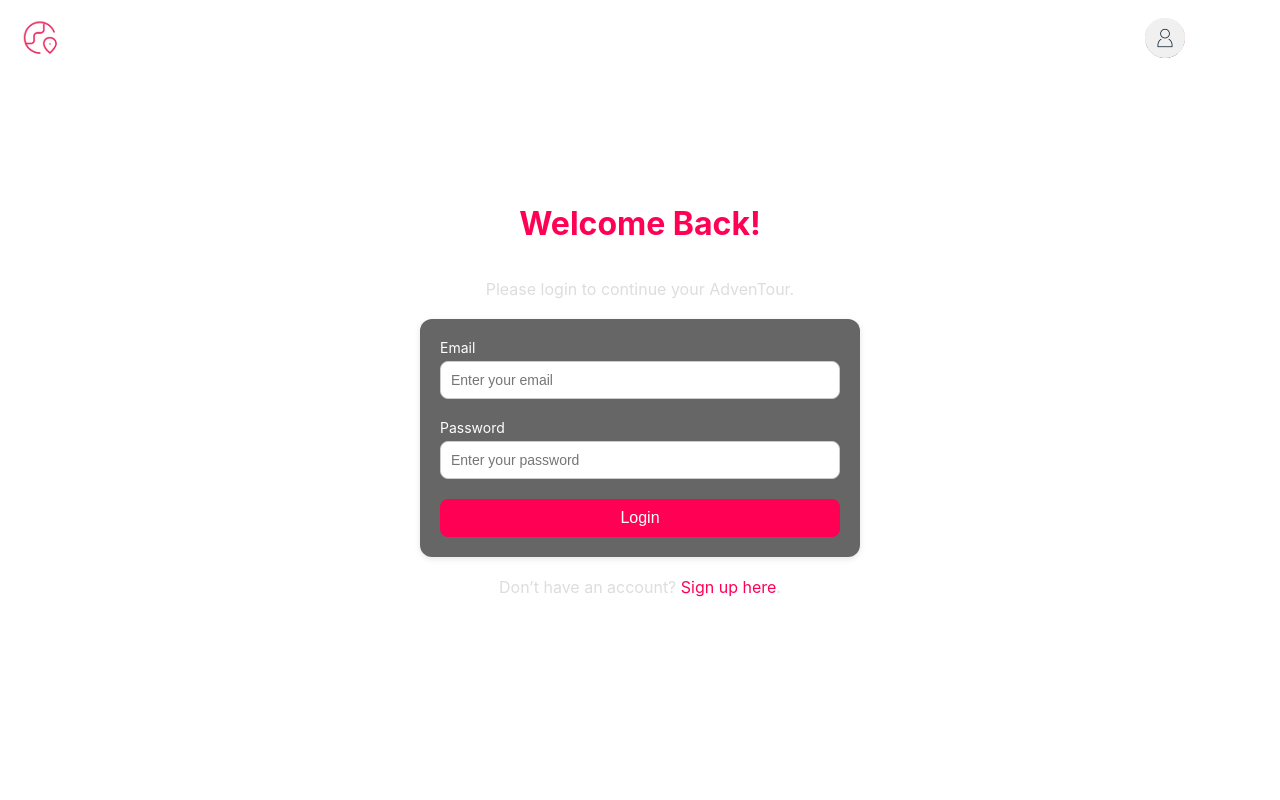
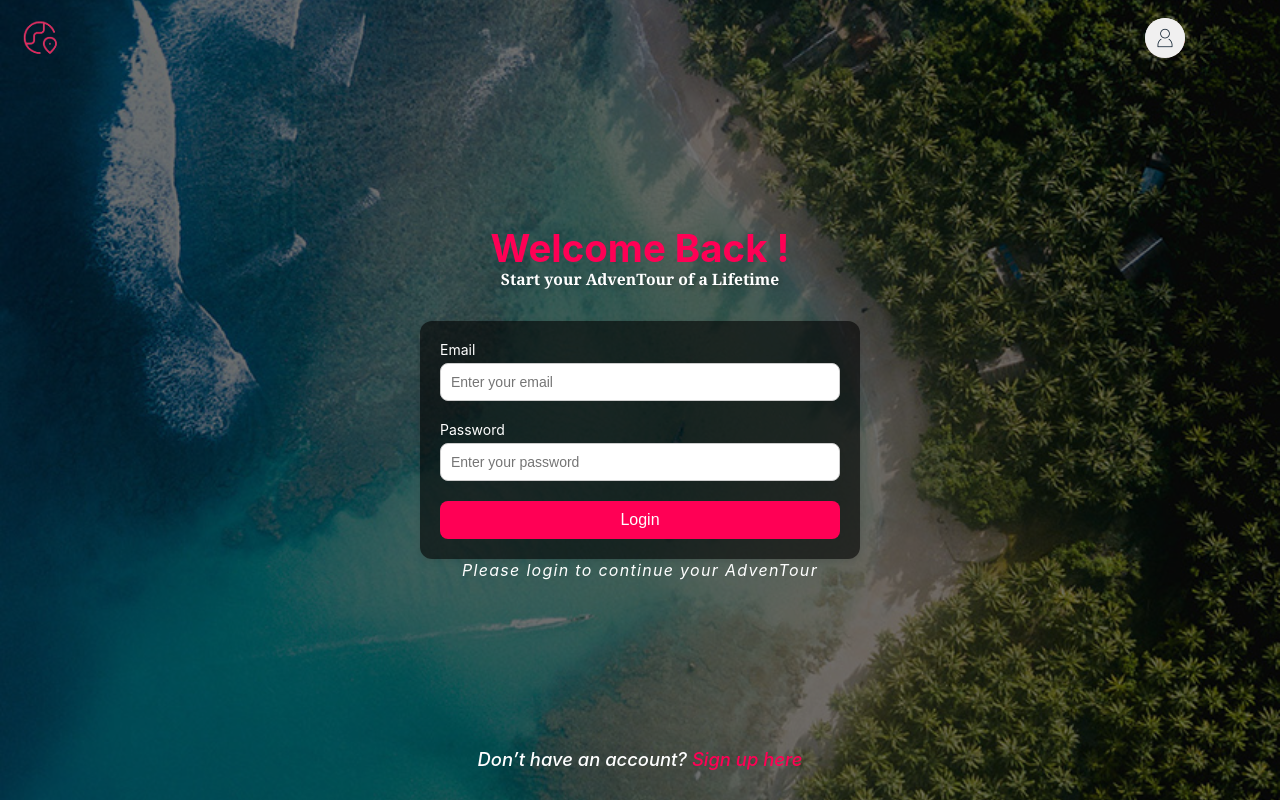
Before and after one commit to philinhphan/Adventour, a React (Create React App) app: page /login in a window 1280 px wide. Built offline with nearby package versions, Linux system fonts and the light colour scheme; no server answers.

Commit message:
Log in Page now beautiful

```diff
--- a/src/assets/styles/LoginPage.css
+++ b/src/assets/styles/LoginPage.css
@@ -2,13 +2,27 @@
   height: 100vh;
   display: flex;
   flex-direction: column;
+  background-image: url('../images/LogInPage.jpg'); /* Add your image here */
   background-size: cover;
   background-position: center;
   background-repeat: no-repeat;
   color: white;
+  position: relative; /* Required for the overlay */
+}
+
+.login-page::before {
+  content: '';
+  position: absolute;
+  top: 0;
+  left: 0;
+  width: 100%;
+  height: 100%;
+  background: rgba(0, 0, 0, 0.56); /* Adjust opacity to make it darker */
+  z-index: 1; /* Make sure it stays behind the content */
 }
 
 .login-container {
+  z-index: 2; /* Place content above the overlay */
   padding: 20px;
   flex: 1;
   display: flex;
@@ -16,28 +30,59 @@
   justify-content: center;
   align-items: center;
   text-align: center;
+  position: relative;
 }
 
 .login-container h1 {
-  margin-bottom: 20px;
-  font-size: 2em;
+  margin-bottom: -15px;
+  font-size: 2.4em;
   font-weight: bold;
   color: #ff0055;
 }
 
+
+.login-container h2 {
+  margin-bottom: 40px; /* Slightly increase spacing for better readability */
+  font-size: 0.98em; /* Larger font size for emphasis */
+  font-weight: 600; /* Semi-bold for a softer touch */
+  color: #ffffff; /* A calming blue that evokes trust and the sky/ocean */
+  text-shadow: 2px 2px 5px rgba(0, 0, 0, 0.2); /* Adds subtle depth */
+  font-family: 'Georgia', serif; /* A classic font for timeless appeal */
+  line-height: 1.4; /* Improves spacing between lines */
+  text-align: center; /* Center alignment for a quote-like appearance */
+}
+
 .login-container p {
   margin-bottom: 20px;
-  font-size: 1em;
-  color: #ddd;
+  font-size: 1.15em;
+  font-weight: 500;
+  color: #ffffff;
+  font-style: italic;
+  text-align: center;
+  margin-top: -25px;
+}
+
+.login-container p2 {
+  margin-bottom: 20px;
+  font-size: 1.0em;
+  font-weight: 400;
+  color: #ffffff;
+  font-style: italic;
+  text-align: center;
+  margin-top: -29px;
+  letter-spacing: 1.3px;
 }
 
 .login-form {
-  width: 100%;
+  width: calc(100% - 40px); /* Reduces width to leave space for margin */
   max-width: 400px;
   background: rgba(0, 0, 0, 0.6);
   padding: 20px;
   border-radius: 12px;
   box-shadow: 0 2px 6px rgba(0, 0, 0, 0.1);
+  margin-top: 20px; /* Adds space between the paragraph and the form */
+  position: relative;
+  top: -30px; /* Moves the form upwards */
 }
 
 .form-group {
@@ -102,8 +147,20 @@
 .signup-prompt a {
   color: #ff0055;
   text-decoration: none;
+  font-weight: 550;
 }
 
 .signup-prompt a:hover {
   text-decoration: underline;
 }
+
+.signup-prompt {
+  position: absolute; /* Ensure it sticks to the bottom of the container */
+  bottom: 0; /* Align it to the bottom */
+  left: 0; /* Align to the left */
+  right: 0; /* Stretch to the right */
+  margin: 0 auto; /* Center-align horizontally */
+  text-align: center; /* Center the text itself */
+  padding: 10px 0; /* Add some padding for breathing space */
+  font-size: 1em; /* Adjust size for readability */
+}
--- a/src/pages/LoginPage.jsx
+++ b/src/pages/LoginPage.jsx
@@ -30,8 +30,8 @@ const LoginPage = () => {
     <div className="login-page">
       <Navbar logoSrc={logo} profilePicSrc={profil} />
       <div className="login-container">
-        <h1>Welcome Back!</h1>
-        <p>Please login to continue your AdvenTour.</p>
+        <h1>Welcome Back !</h1>
+        <h2>Start your AdvenTour of a Lifetime</h2>
         {error && <p className="error-message">{error}</p>}
         <form className="login-form" onSubmit={handleLogin}>
           <div className="form-group">
@@ -59,9 +59,11 @@ const LoginPage = () => {
           <button type="submit" className="button button-primary">
             Login
           </button>
+
         </form>
+        <p2>Please login to continue your AdvenTour</p2>
         <p className="signup-prompt">
-          Don’t have an account? <a href="/signup">Sign up here</a>.
+          Don’t have an account? <a href="/signup">Sign up here</a>
         </p>
       </div>
     </div>
```
Also changed, not shown: src/assets/images/LogInPage.jpg (added).
